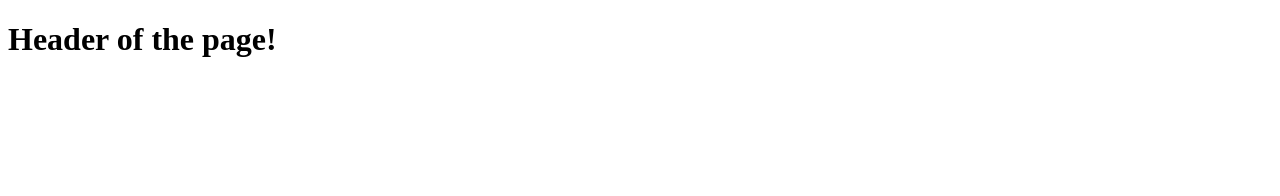
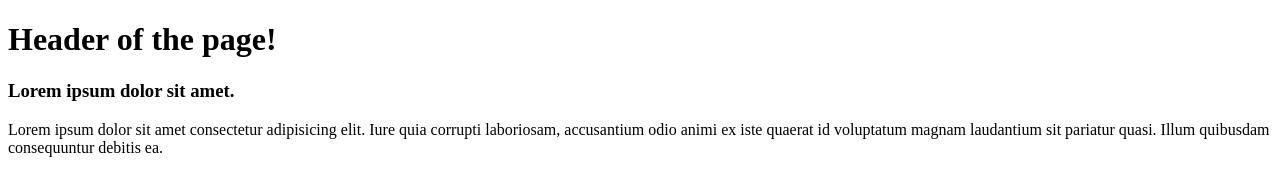
Before and after one commit to Ivan-admin/fd_forms, a plain HTML site: page index.html in a window 1280 px wide. Drawn offline with Linux system fonts and the light colour scheme.

Commit message:
Create article

```diff
--- a/index.html
+++ b/index.html
@@ -9,5 +9,14 @@
 
     <header><h1>Header of the page!</h1></header>
 
+    <main>
+      <section>
+        <article>
+          <h1>Lorem ipsum dolor sit amet.</h1>
+          <p>Lorem ipsum dolor sit amet consectetur adipisicing elit. Iure quia corrupti laboriosam, accusantium odio animi ex iste quaerat id voluptatum magnam laudantium sit pariatur quasi. Illum quibusdam consequuntur debitis ea.</p>
+        </article>
+      </section>
+    </main>
+
   </body>
 </html>
```
